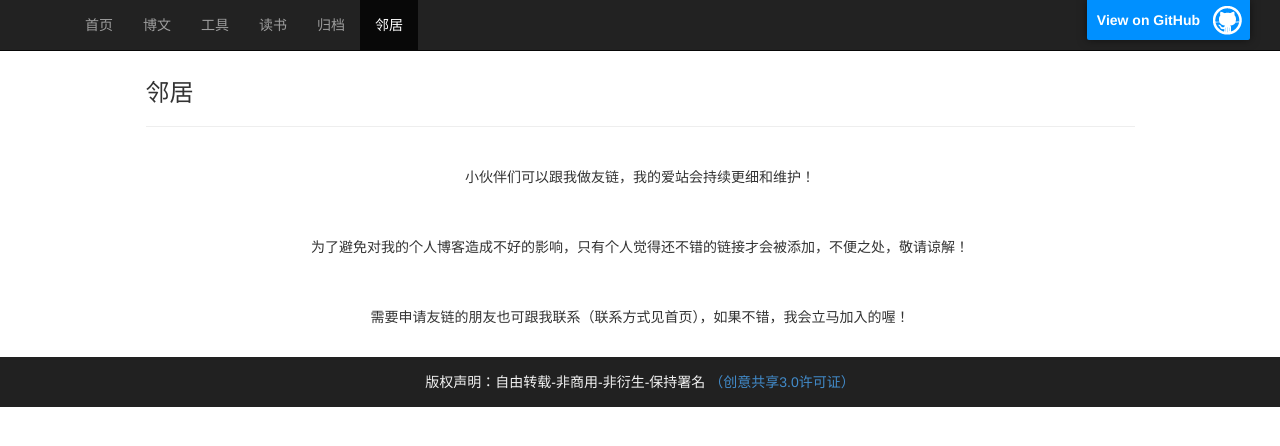
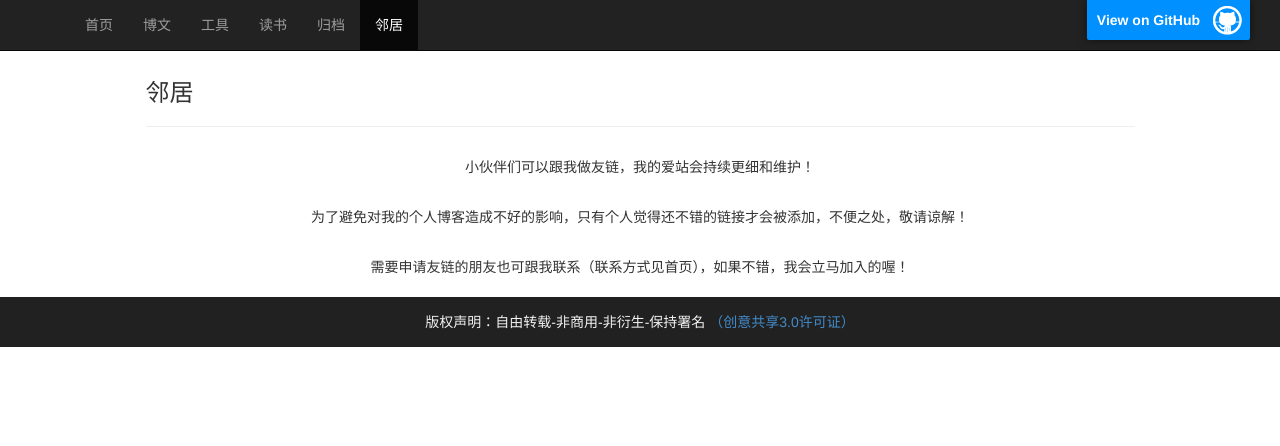
Before and after one commit to sheleng/sheleng.github.io, a Jekyll site: the page built from pages/links.html, in a window 1280 px wide. Shown: the top 446 px of the page. Built offline with Jekyll 4.4.1, drawn with Linux system fonts in a browser that asks for light colours.

Commit message:
调整邻居页面布局

```diff
--- a/public/css/style.css
+++ b/public/css/style.css
@@ -65,7 +65,7 @@
 }
 
 .link-description {text-align: center;}
-.link-description p{padding-top: 20px;padding-bottom: 20px;}
+.link-description p{padding-top: 10px;padding-bottom: 10px;}
 
 .tabs-below > .nav-tabs,
 .tabs-right > .nav-tabs,
```
